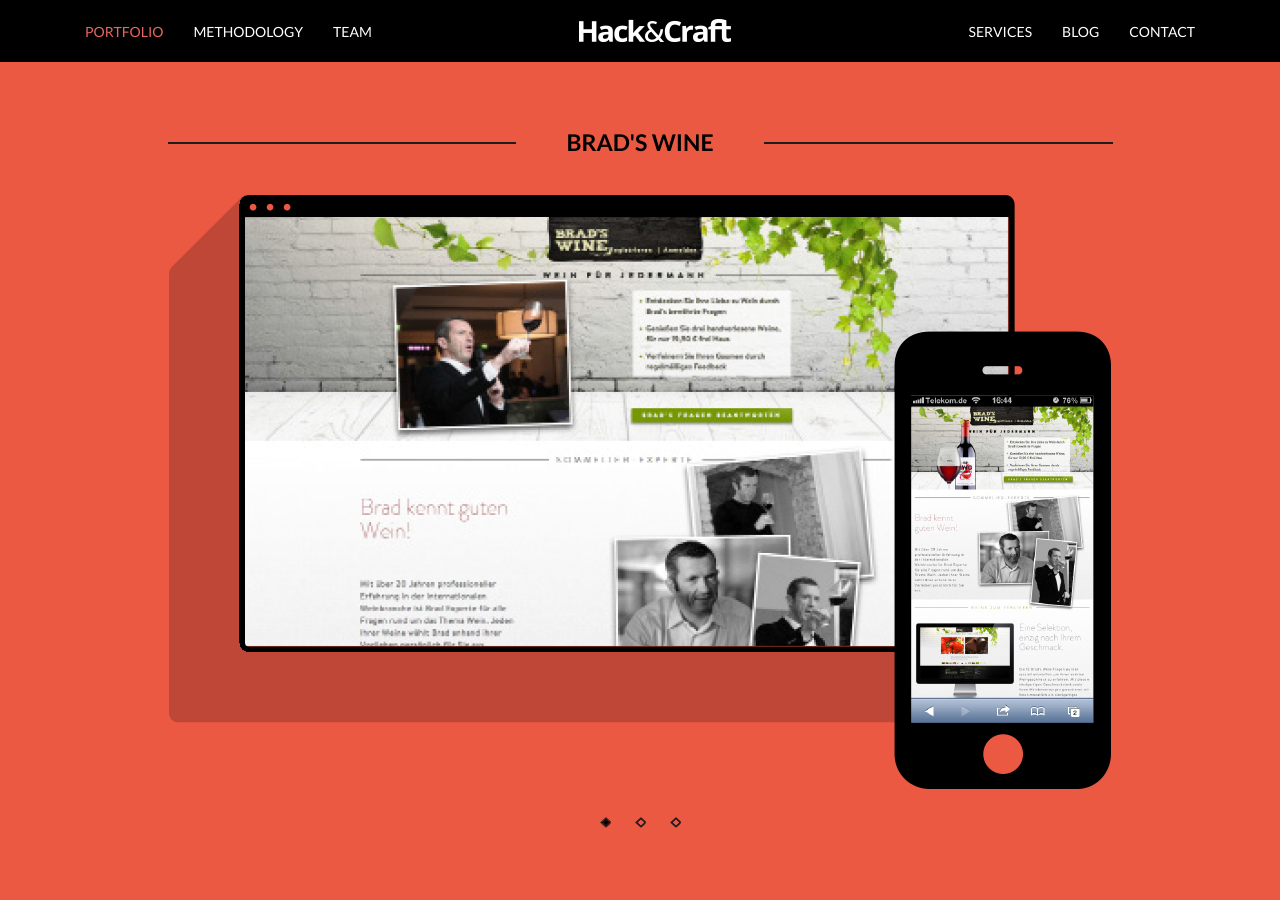
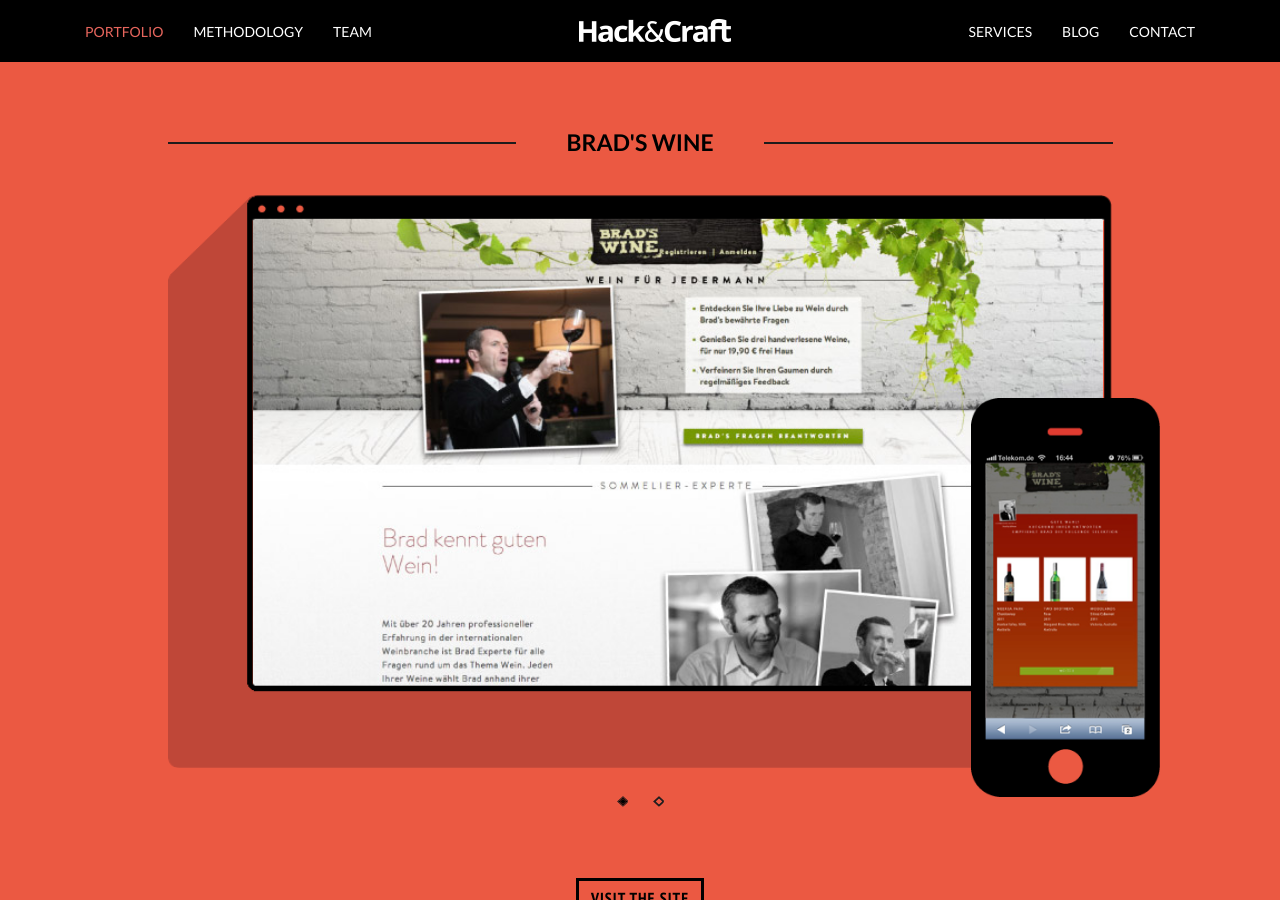
Before and after one commit to MartinPeschke/hncweb, a Jekyll site: the page built from portfolio.html, in a window 1280 px wide and 900 px high. Built offline with Jekyll 4.4.1, drawn with Linux system fonts in a browser that asks for light colours; Markdown is read by kramdown in place of the engine named in the settings.

Commit message:
bradswione slide show

```diff
--- /dev/null
+++ b/_layouts/portfolio.html
@@ -0,0 +1,73 @@
+---
+layout: default
+title: Hack and Craft
+pagename: portfolio
+---
+
+{{ content }}
+
+<div class="l-outer__white">
+  <div class="l-module container">
+    <div class="row">
+      <div class="col-md-10 col-md-offset-1">
+        <h3><span>Projects</span></h3>
+        <div class="row">
+          <div class="col-xs-6 col-sm-4 box-projects">
+              <div class="box-projects__image">
+                <a href="#"><img src="{{ site.baseurl }}static/img/projects/01_expaway.jpg"></a>
+              </div>
+              <div class="box-projects__label">Project's name</div>
+          </div>
+          <div class="col-xs-6 col-sm-4 box-projects">
+              <div class="box-projects__image">
+                <a href="#"><img src="{{ site.baseurl }}static/img/projects/01_expaway.jpg"></a>
+              </div>
+              <div class="box-projects__label">Project's name</div>
+          </div>
+          <div class="col-xs-6 col-sm-4 box-projects">
+              <div class="box-projects__image">
+                <a href="#"><img src="{{ site.baseurl }}static/img/projects/01_expaway.jpg"></a>
+              </div>
+              <div class="box-projects__label">Project's name</div>
+          </div>
+          <div class="col-xs-6 col-sm-4 box-projects">
+              <div class="box-projects__image">
+                <a href="#"><img src="{{ site.baseurl }}static/img/projects/01_expaway.jpg"></a>
+              </div>
+              <div class="box-projects__label">Project's name</div>
+          </div>
+          <div class="col-xs-6 col-sm-4 box-projects">
+              <div class="box-projects__image">
+                <a href="#"><img src="{{ site.baseurl }}static/img/projects/01_expaway.jpg"></a>
+              </div>
+              <div class="box-projects__label">Project's name</div>
+          </div>
+          <div class="col-xs-6 col-sm-4 box-projects">
+              <div class="box-projects__image">
+                <a href="#"><img src="{{ site.baseurl }}static/img/projects/01_expaway.jpg"></a>
+              </div>
+              <div class="box-projects__label">Project's name</div>
+          </div>
+          <div class="col-xs-6 col-sm-4 box-projects">
+              <div class="box-projects__image">
+                <a href="#"><img src="{{ site.baseurl }}static/img/projects/01_expaway.jpg"></a>
+              </div>
+              <div class="box-projects__label">Project's name</div>
+          </div>
+          <div class="col-xs-6 col-sm-4 box-projects">
+              <div class="box-projects__image">
+                <a href="#"><img src="{{ site.baseurl }}static/img/projects/01_expaway.jpg"></a>
+              </div>
+              <div class="box-projects__label">Project's name</div>
+          </div>
+          <div class="col-xs-6 col-sm-4 box-projects">
+              <div class="box-projects__image">
+                <a href="#"><img src="{{ site.baseurl }}static/img/projects/01_expaway.jpg"></a>
+              </div>
+              <div class="box-projects__label">Project's name</div>
+          </div>
+        </div>
+      </div>
+    </div>
+  </div>
+</div>
--- a/portfolio.html
+++ b/portfolio.html
@@ -10,18 +10,18 @@
     <div class="row">
       <div class="col-md-10 col-md-offset-1">
         <h3><span>BRAD'S WINE</span></h3>
-        <div id="myCarousel" class="carousel slide">
+        <div id="myCarousel" class="carousel slide carousel__mock-content">
           <ol class="carousel-indicators">
             <li data-target="#myCarousel" data-slide-to="0" class="active"></li>
             <li data-target="#myCarousel" data-slide-to="1"></li>
-            <li data-target="#myCarousel" data-slide-to="2"></li>
           </ol>
           <!-- Carousel items -->
           <div class="carousel-inner">
-            <div class="active item"><img src="{{ site.baseurl }}static/img/dumy-slider.png" ></div>
-            <div class="item"><img src="{{ site.baseurl }}static/img/dumy-slider.png" ></div>
-            <div class="item"><img src="{{ site.baseurl }}static/img/dumy-slider.png" ></div>
+            <div class="active item"><img src="{{ site.baseurl }}static/img/slides/bradswine1.jpg" ></div>
+            <div class="item"><img src="{{ site.baseurl }}static/img/slides/bradswine2.jpg" ></div>
           </div>
+          <img src="{{ site.baseurl }}static/img/slides/frame.png" class="carousel__mock-frame"/>
+          <img class="carousel__phone" src="{{ site.baseurl }}static/img/slides/bradswine_phone.png">
         </div>
 
         <div class="text-center">
@@ -44,69 +44,3 @@
     </div>
   </div>
 </div>
-
-<div class="l-outer__white">
-  <div class="l-module container">
-    <div class="row">
-      <div class="col-md-10 col-md-offset-1">
-        <h3><span>Projects</span></h3>
-        <div class="row">
-          <div class="col-xs-6 col-sm-4 box-projects">
-              <div class="box-projects__image">
-                <a href="#"><img src="{{ site.baseurl }}static/img/projects/01_expaway.jpg"></a>
-              </div>
-              <div class="box-projects__label">Project's name</div>
-          </div>
-          <div class="col-xs-6 col-sm-4 box-projects">
-              <div class="box-projects__image">
-                <a href="#"><img src="{{ site.baseurl }}static/img/projects/01_expaway.jpg"></a>
-              </div>
-              <div class="box-projects__label">Project's name</div>
-          </div>
-          <div class="col-xs-6 col-sm-4 box-projects">
-              <div class="box-projects__image">
-                <a href="#"><img src="{{ site.baseurl }}static/img/projects/01_expaway.jpg"></a>
-              </div>
-              <div class="box-projects__label">Project's name</div>
-          </div>
-          <div class="col-xs-6 col-sm-4 box-projects">
-              <div class="box-projects__image">
-                <a href="#"><img src="{{ site.baseurl }}static/img/projects/01_expaway.jpg"></a>
-              </div>
-              <div class="box-projects__label">Project's name</div>
-          </div>
-          <div class="col-xs-6 col-sm-4 box-projects">
-              <div class="box-projects__image">
-                <a href="#"><img src="{{ site.baseurl }}static/img/projects/01_expaway.jpg"></a>
-              </div>
-              <div class="box-projects__label">Project's name</div>
-          </div>
-          <div class="col-xs-6 col-sm-4 box-projects">
-              <div class="box-projects__image">
-                <a href="#"><img src="{{ site.baseurl }}static/img/projects/01_expaway.jpg"></a>
-              </div>
-              <div class="box-projects__label">Project's name</div>
-          </div>
-          <div class="col-xs-6 col-sm-4 box-projects">
-              <div class="box-projects__image">
-                <a href="#"><img src="{{ site.baseurl }}static/img/projects/01_expaway.jpg"></a>
-              </div>
-              <div class="box-projects__label">Project's name</div>
-          </div>
-          <div class="col-xs-6 col-sm-4 box-projects">
-              <div class="box-projects__image">
-                <a href="#"><img src="{{ site.baseurl }}static/img/projects/01_expaway.jpg"></a>
-              </div>
-              <div class="box-projects__label">Project's name</div>
-          </div>
-          <div class="col-xs-6 col-sm-4 box-projects">
-              <div class="box-projects__image">
-                <a href="#"><img src="{{ site.baseurl }}static/img/projects/01_expaway.jpg"></a>
-              </div>
-              <div class="box-projects__label">Project's name</div>
-          </div>
-        </div>
-      </div>
-    </div>
-  </div>
-</div>
--- a/static/bootstrap/carousel.less
+++ b/static/bootstrap/carousel.less
@@ -23,6 +23,7 @@
     > img,
     > a > img {
       .img-responsive();
+      width:100%;
       margin:  0 auto;
       line-height: 1;
     }
--- a/static/less/portfolio.less
+++ b/static/less/portfolio.less
@@ -36,3 +36,23 @@
   height: auto;
   display: block;
 }
+
+
+
+.carousel__mock-frame{
+  position: absolute;
+  top:0;
+  left:0;
+  height:100%;
+  width:100%;
+}
+.carousel__mock-content {
+  padding: 2% 1% 8% 9%;
+}
+
+.carousel__phone {
+  position: absolute;
+  right: -5%;
+  bottom: -5%;
+  width: 20%;
+}
--- a/static/less/site.less
+++ b/static/less/site.less
@@ -1,3 +1,10 @@
+.background-size(@size){
+  -webkit-background-size: @size;
+  -moz-background-size: @size;
+  -o-background-size: @size;
+  background-size: @size;
+}
+
 @import "../bootstrap/bootstrap";
 @import "style";
 @import "index";
--- a/static/less/style.less
+++ b/static/less/style.less
@@ -134,10 +134,7 @@
 /* MODULE WORK */
 .l-outer__work {
   background: url('../img/bg_works.jpg') no-repeat center center fixed;
-  -webkit-background-size: cover;
-  -moz-background-size: cover;
-  -o-background-size: cover;
-  background-size: cover;
+  .background-size(cover);
   color: white;
 }
 
@@ -159,10 +156,7 @@
 /* MODULE WORK */
 .l-outer__about {
   background: url('../img/bg_about.jpg') no-repeat center center fixed;
-  -webkit-background-size: cover;
-  -moz-background-size: cover;
-  -o-background-size: cover;
-  background-size: cover;
+  .background-size(cover);
   color: white;
 }
 
```
Also changed, not shown: other parts of portfolio.html (+1 -1 lines), static/img/slides/bradswine1.jpg (added), static/img/slides/bradswine2.jpg (added), static/img/slides/bradswine_phone.png (added), static/img/slides/frame.png (added), static/img/slides/phone_frame.png (added).
